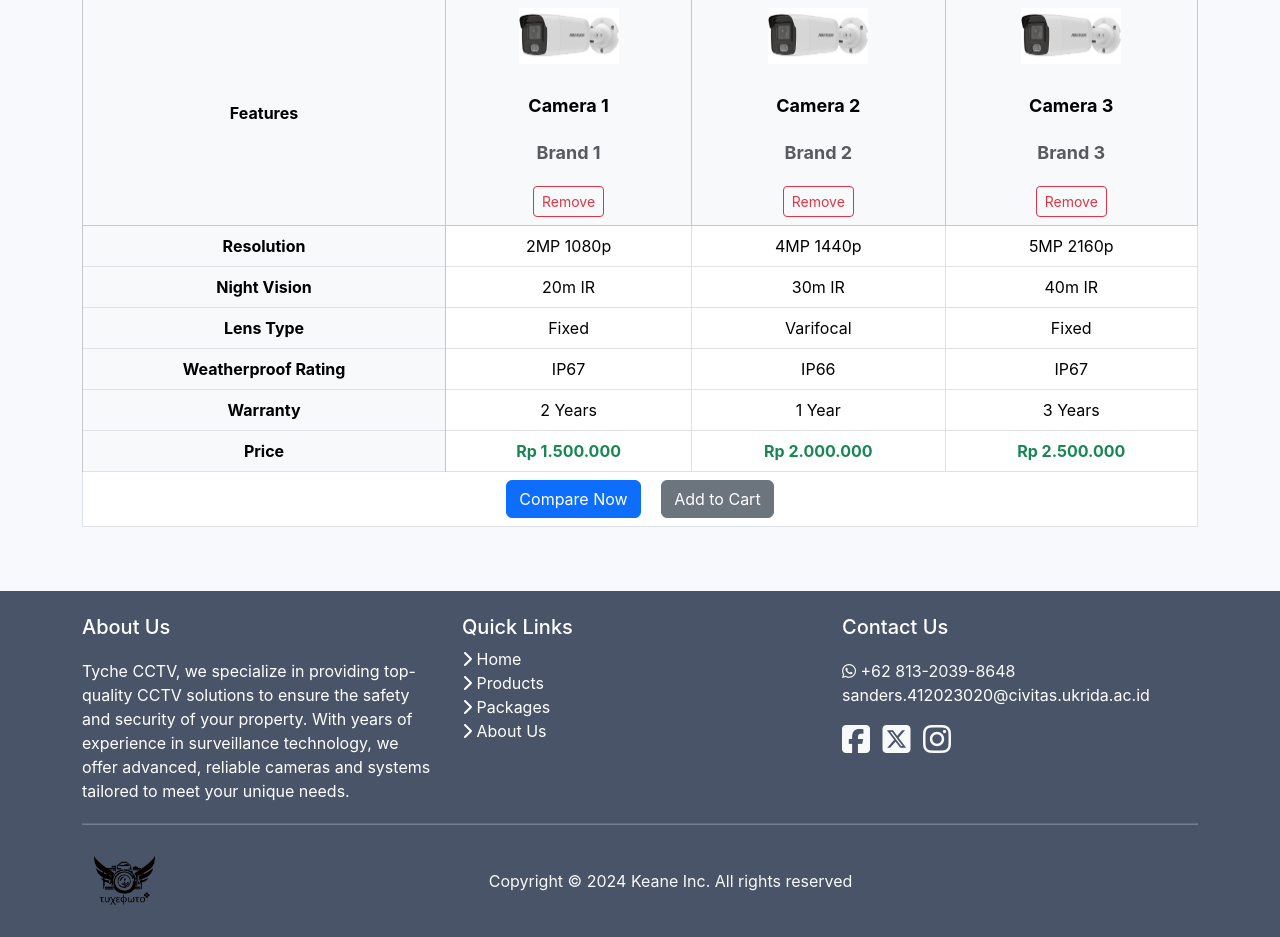
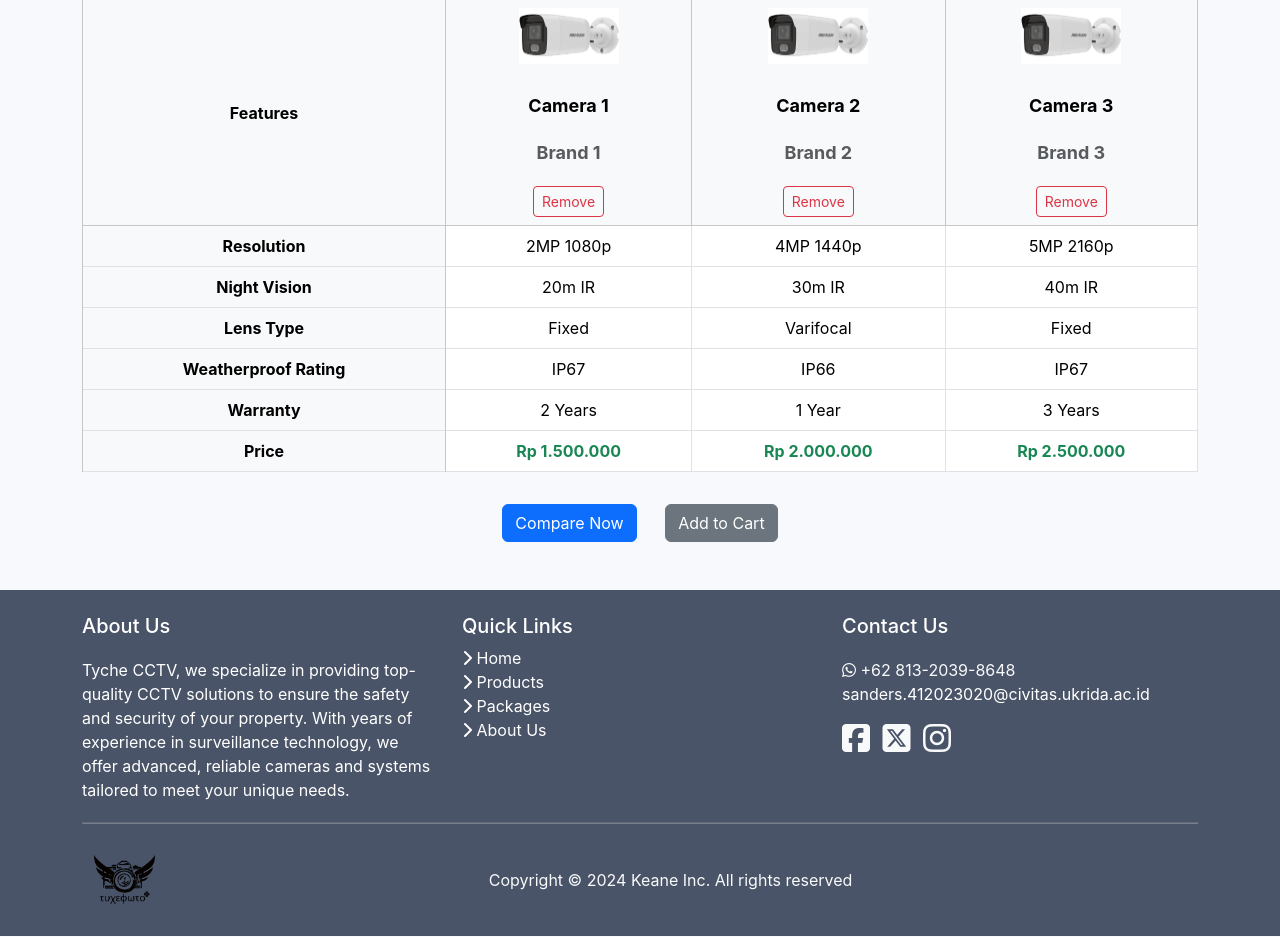
Before and after one commit to TycherosElfida/Webdev-1-Project-UAS, a PHP site: page /index.php?page=compare in a window 1280 px wide. Shown: the part 197-1134 px from the top of the page. Run offline with PHP 8.4, Linux system fonts and the light colour scheme.

Commit message:
Bagian Compare dibenerin sedikit dengan script

```diff
--- a/assets/js/script2.js
+++ b/assets/js/script2.js
@@ -54,4 +54,13 @@ $(document).ready(function() {
         const id = $(this).data('id');
         $(this).closest('.cart-item').remove();
     });
+
+    $('.remove-compare').on('click', function () {
+        const id = $(this).data('id');
+        $(this).closest('th').remove(); // Remove column header
+        $('tbody tr').each(function () {
+            $(this).find('td').eq(id - 1).remove(); // Remove corresponding column
+        });
+    });
+
 });
--- a/includes/Views/compare.php
+++ b/includes/Views/compare.php
@@ -71,14 +71,14 @@
                         <td class="text-success fw-bold">Rp 2.000.000</td>
                         <td class="text-success fw-bold">Rp 2.500.000</td>
                     </tr>
-                    <tr>
-                        <td colspan="4">
-                            <button class="btn btn-primary me-3">Compare Now</button>
-                            <button class="btn btn-secondary">Add to Cart</button>
-                        </td>
-                    </tr>
                 </tbody>
             </table>
         </div>
+        <div class="row text-center mt-3">
+            <div class="col">
+                <button class="btn btn-primary me-4">Compare Now</button>
+                <button class="btn btn-secondary">Add to Cart</button>
+            </div>
+        </div>
     </div>
 </section>
```
